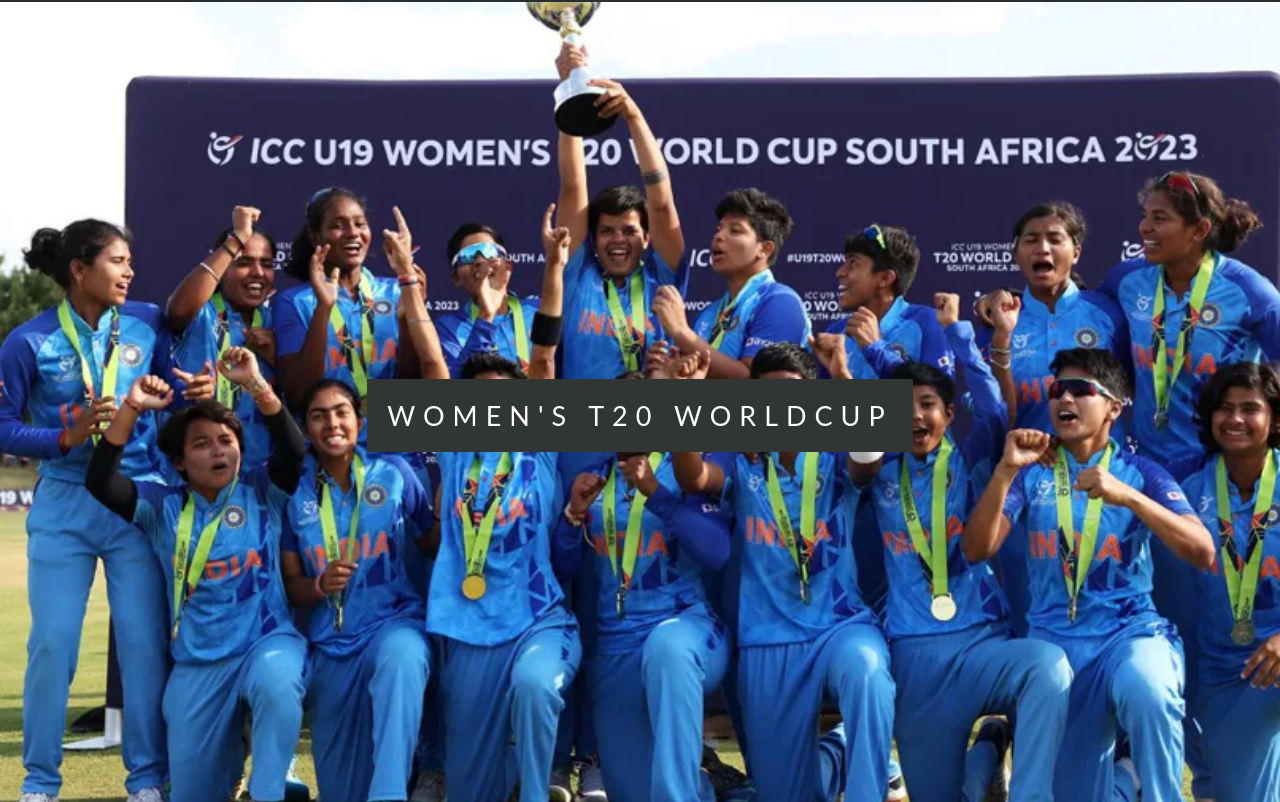
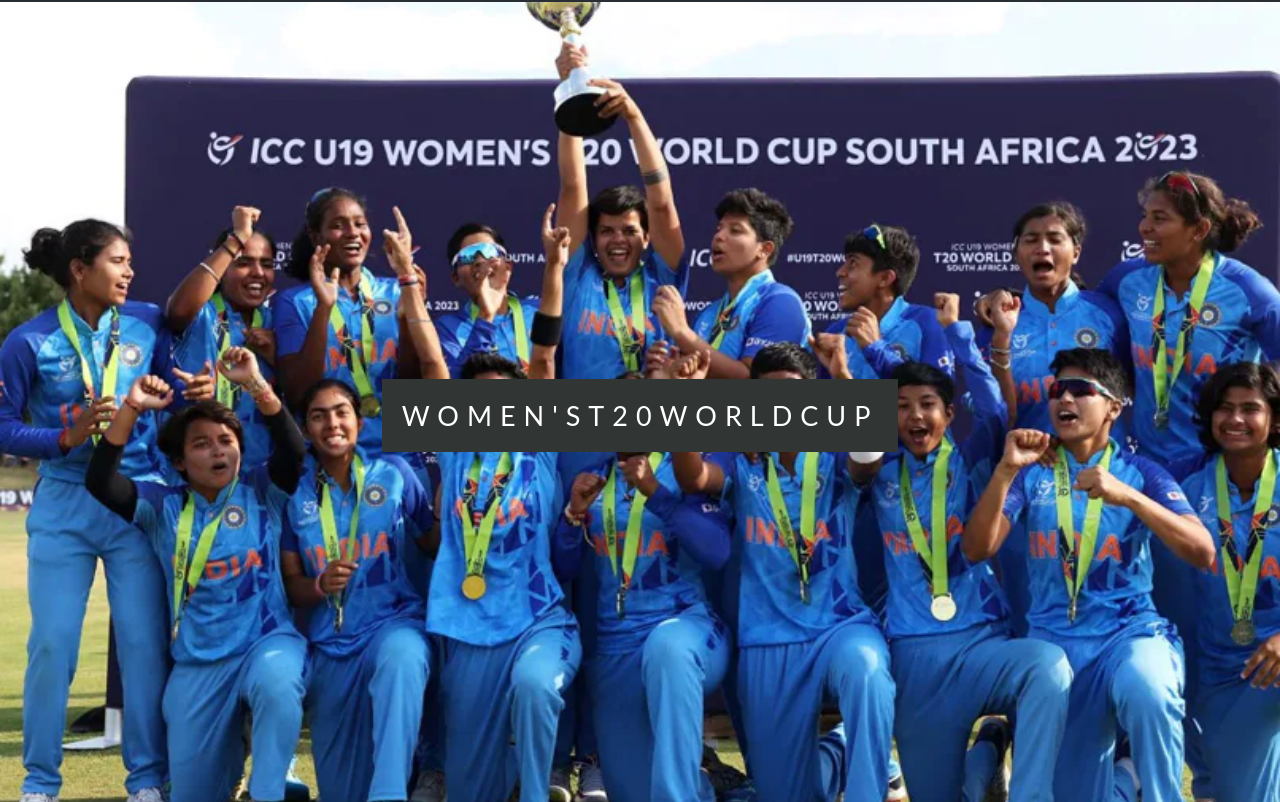
Before and after one commit to Harshcodess/U-19-Women-s-World-Cup---parallax, a plain HTML site: page index.html in a window 1280 px wide. Shown: the part 2843-3645 px from the top of the page. Drawn offline with Linux system fonts and the light colour scheme.

Commit message:
Update index.html

```diff
--- a/index.html
+++ b/index.html
@@ -43,7 +43,7 @@
     </section>
     <section class="pimg1">
       <div class="ptext">
-        <span class="textBg">Women's T20 WorldCup</span>
+        <span class="textBg">Women'sT20WorldCup</span>
       </div>
     </section>
   </body>
```
